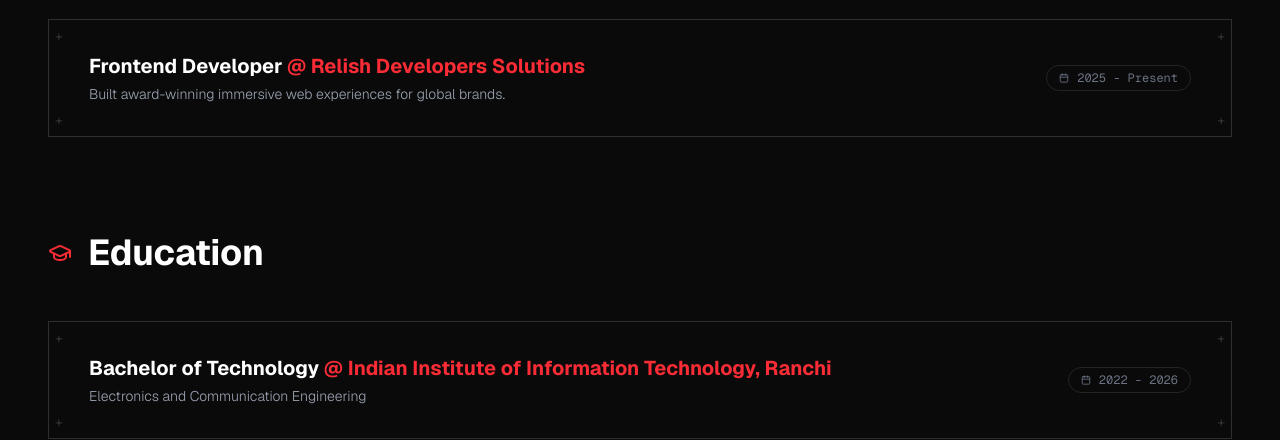
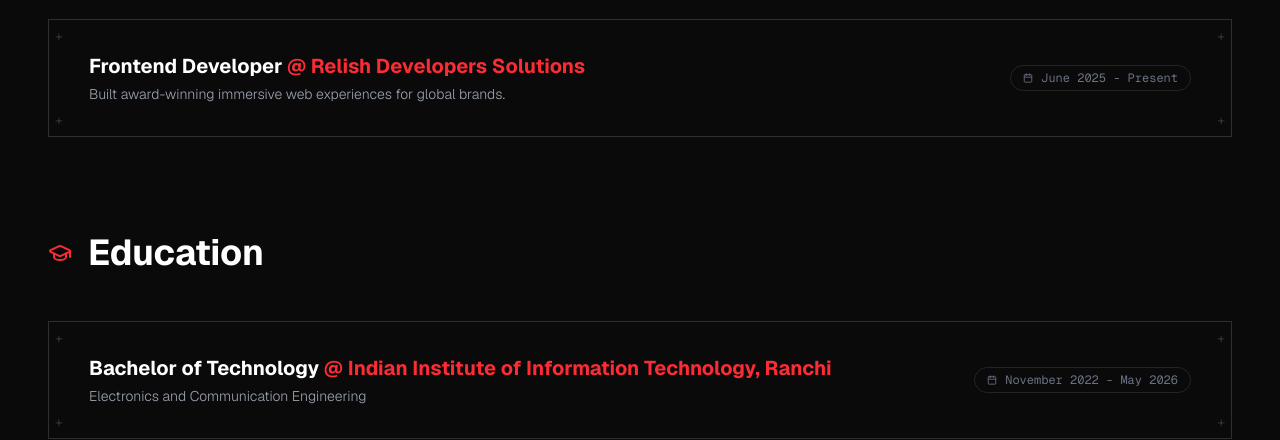
Before and after one commit to StayTrash/portfolio, a Next.js app: page /showcase in a window 1280 px wide. Shown: the part 1126-1566 px from the top of the page. Built offline with nearby package versions, Linux system fonts and the light colour scheme.

Commit message:
Update date formats in experience and education data for consistency

```diff
--- a/constants/showcase.ts
+++ b/constants/showcase.ts
@@ -66,7 +66,7 @@
   {
     role: "Frontend Developer",
     company: "Relish Developers Solutions",
-    date: "2025 - Present",
+    date: "June 2025 - Present",
     desc: "Built award-winning immersive web experiences for global brands."
   }
 ];
@@ -75,7 +75,7 @@
   {
     degree: "Bachelor of Technology",
     institution: "Indian Institute of Information Technology, Ranchi",
-    date: "2022 - 2026",
+    date: "November 2022 - May 2026",
     desc: "Electronics and Communication Engineering"
   }
 ];
```
